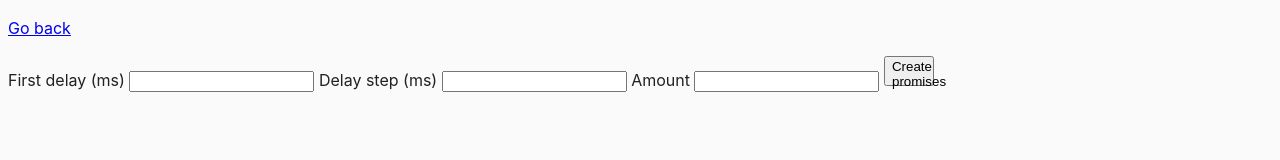
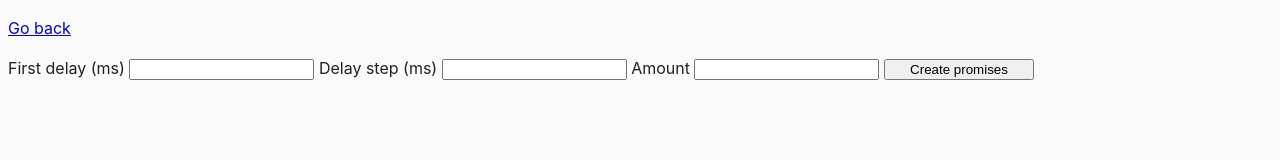
Before and after one commit to nataliakif/goit-js-hw-09, a website built with Parcel: page src/03-promises.html in a window 1280 px wide. Built offline with nearby package versions, Linux system fonts and the light colour scheme.

Commit message:
button fix

```diff
--- a/src/03-promises.html
+++ b/src/03-promises.html
@@ -22,7 +22,7 @@
         Amount
         <input type="number" name="amount" required />
       </label>
-      <button type="submit" class="start-button">Create promises</button>
+      <button type="submit" class="promise-button">Create promises</button>
     </form>
 
     <script src="js/03-promises.js"></script>
--- a/src/css/common.css
+++ b/src/css/common.css
@@ -53,3 +53,6 @@ img {
   width: 50px;
   height: 30px;
 }
+.promise-button{
+  width: 150px;
+}
```
